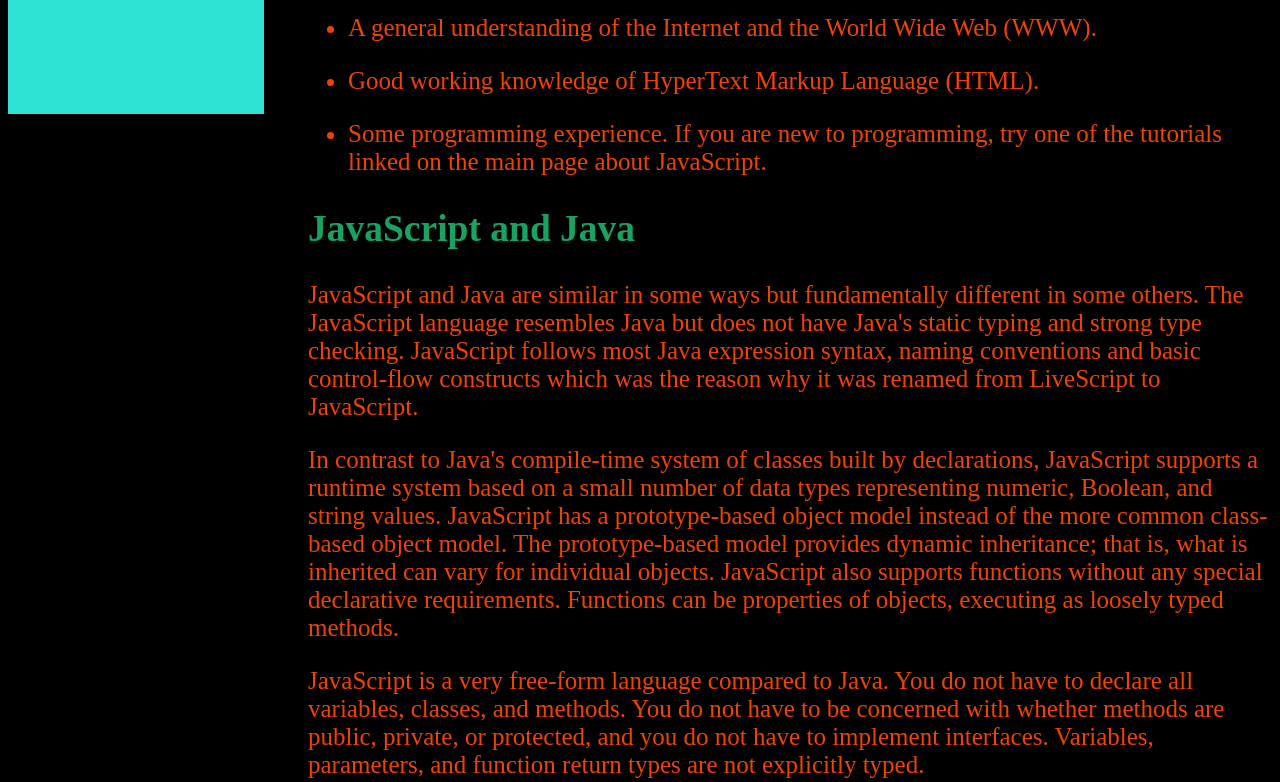
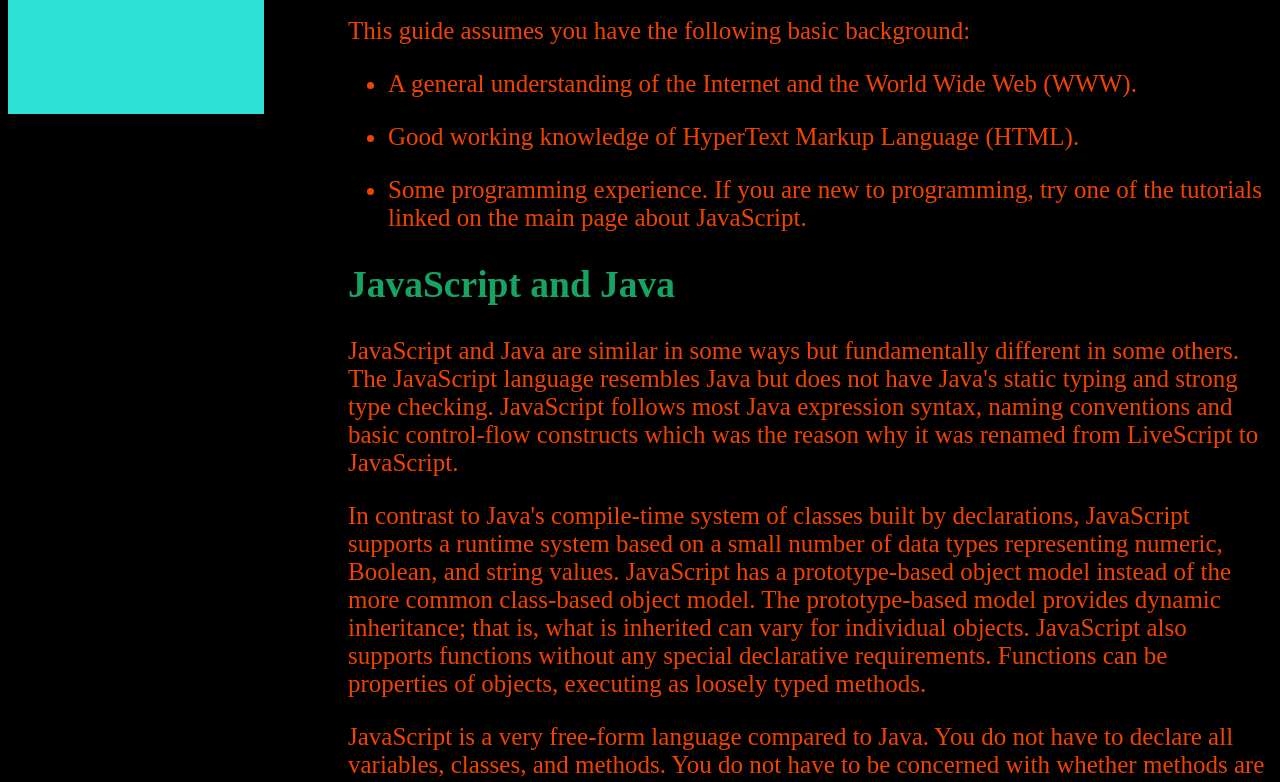
Before and after one commit to augustinestom/js_technical_documentation, a plain HTML site: page index.html in a window 1280 px wide. Shown: the part 717-1499 px from the top of the page. Drawn offline with Linux system fonts and the light colour scheme.

Commit message:
Add files via upload

```diff
--- a/styles.css
+++ b/styles.css
@@ -8,7 +8,7 @@ header {
 .main-section {
     color: #F04300;
     font-size: 25px;
-    margin-left: 300px;
+    margin-left: 340px;
 }
 
 code {
```
